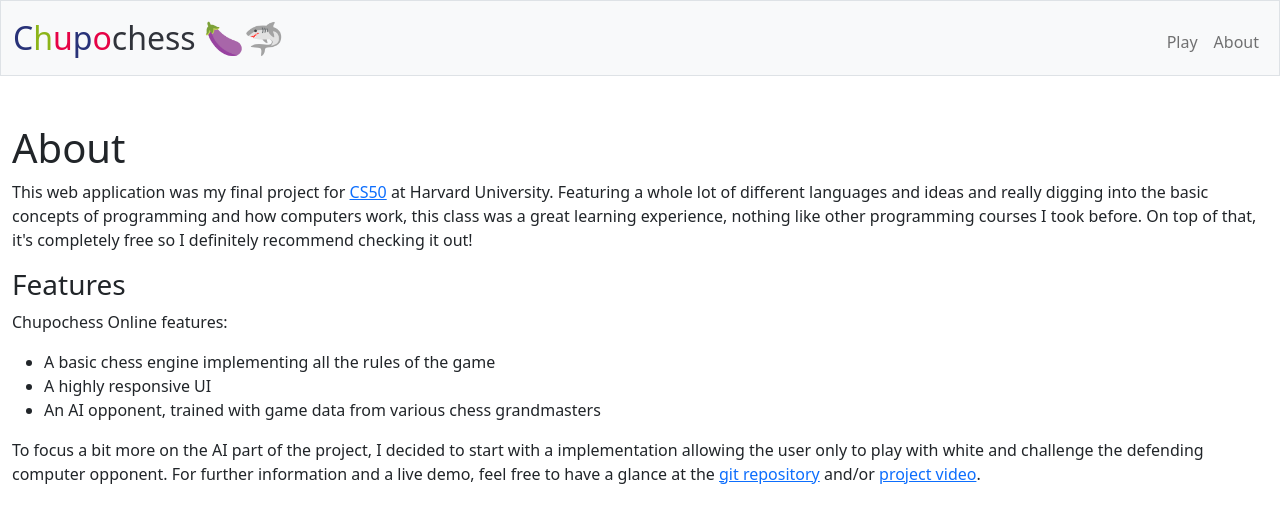
After one commit to kai468/cs50final, a Flask app: page /about in a window 1280 px wide. The commit adds this page. Shown: the top 523 px of the page. Run offline with Flask 2, Linux system fonts and the light colour scheme; some libraries are stand-ins or nearby versions.

Commit message:
added about page

```diff
--- a/app.py
+++ b/app.py
@@ -26,3 +26,7 @@ def index():
     for i in range(64):
         pieces[i] = h.pieceFenToChar(pieces[i])
     return render_template("index.html", cols=cols, pieces=pieces)
+
+@app.route("/about")
+def about():
+    return render_template("about.html")
--- a/static/styles.css
+++ b/static/styles.css
@@ -51,16 +51,16 @@ table.chess_table tr:nth-child(even) td:nth-child(odd)
 {
     background-color: rgb(150,180,80);
 }
-table.chess_table tr td.WP {
-    color: rgb(248, 255, 188);
-}
-table.chess_table tr td.BP {
+table.chess_table tr td {
     color: rgb(0, 0, 0);
 }
 table.chess_table tr th {
     color: black;
     font-size:1em;
 }
-table.chess_table tr th.turn_square {
-    border: 0.1em solid black;
+
+/* ############## About ################## */
+
+.about {
+    text-align: left;
 }
--- /dev/null
+++ b/templates/about.html
@@ -0,0 +1,31 @@
+{% extends "layout.html" %}
+
+{% block title %}
+    About
+{% endblock %}
+
+{% block main %}
+    <div class='about'>
+        <h1>About</h1>
+        <p>
+            This web application was my final project for <a href='https://pll.harvard.edu/course/cs50-introduction-computer-science?delta=0'>CS50</a> at Harvard University.
+            Featuring a whole lot of different languages and ideas and really digging into the basic concepts of programming and how computers work, this class
+            was a great learning experience, nothing like other programming courses I took before. On top of that, it's completely free so I definitely recommend
+            checking it out!
+        </p>
+        <h3>Features</h3>
+        <p>
+            Chupochess Online features:
+            <ul>
+                <li>A basic chess engine implementing all the rules of the game</li>
+                <li>A highly responsive UI</li>
+                <li>An AI opponent, trained with game data from various chess grandmasters</li>
+            </ul>
+            To focus a bit more on the AI part of the project, I decided to start with a implementation allowing the user only to play with white and challenge the defending
+            computer opponent. For further information and a live demo, feel free to have a glance at the <a href='https://github.com/kai468/cs50final'>git repository</a>
+            and/or <a href='https://youtube.com'>project video</a>.
+        </p>
+    </div>
+{% endblock %}
+
+{% block script %}{% endblock %}
```
